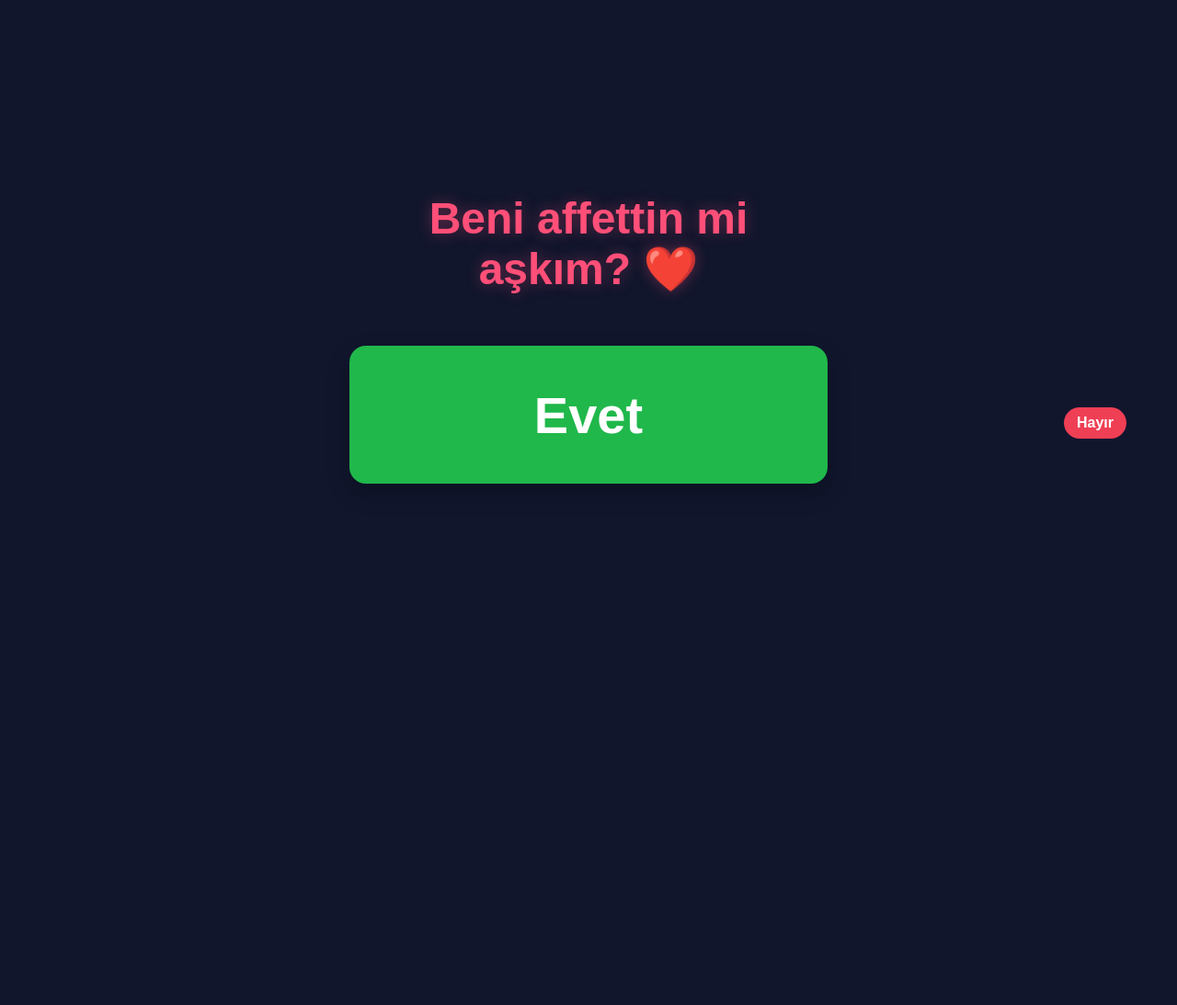
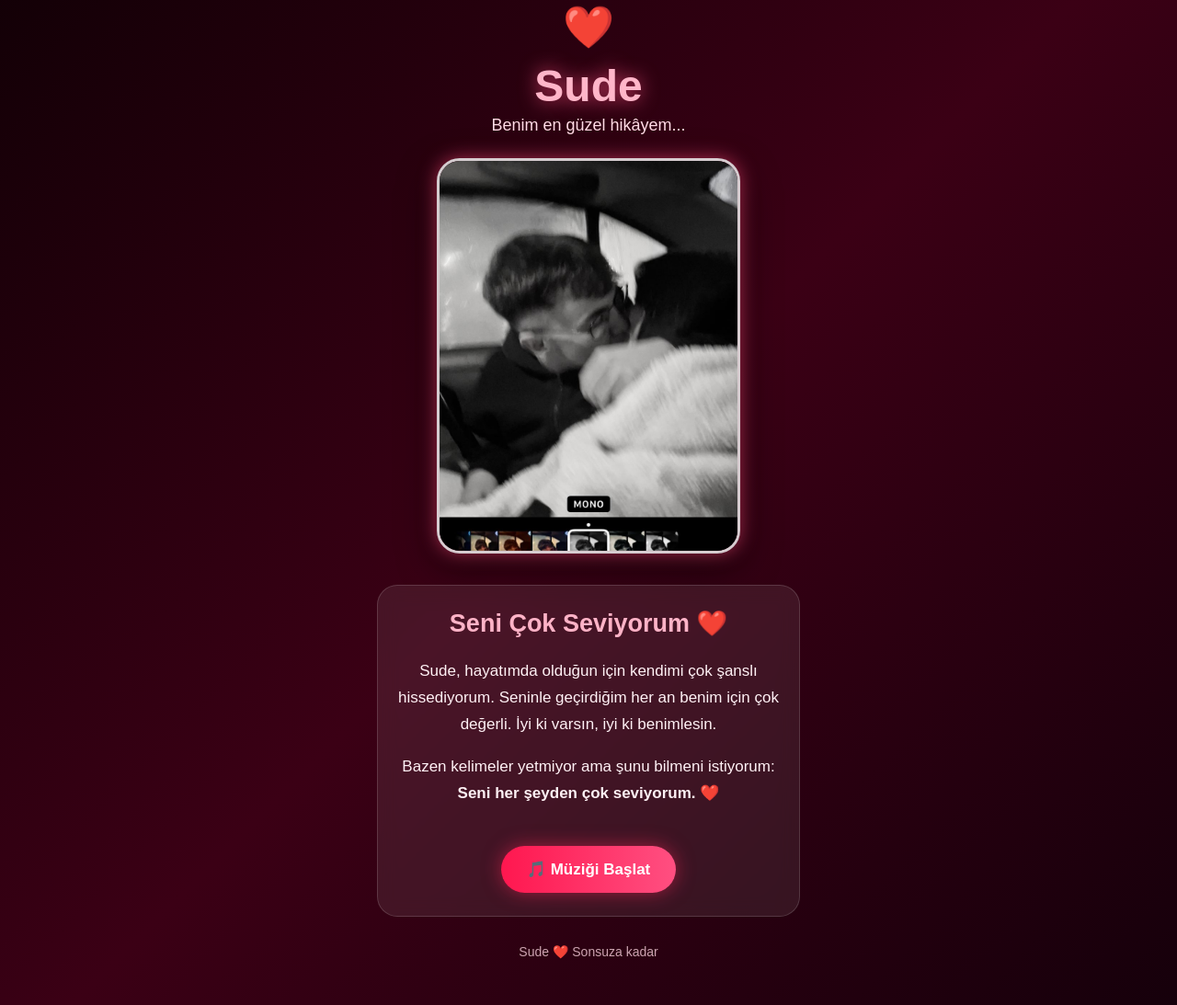
Before and after one commit to husx1m/Askim-site, a plain HTML site: page index.html in a window 1280 px wide. Shown: the part 32-1125 px from the top of the page at 92% size. Before the commit the page ends 800 px from the top, so only its background shows below. Drawn offline with Linux system fonts and the light colour scheme.

Commit message:
Update index.html

```diff
--- a/index.html
+++ b/index.html
@@ -1,112 +1,173 @@
-<!doctype html>
+<!DOCTYPE html>
 <html lang="tr">
 <head>
-<meta charset="utf-8">
-<meta name="viewport" content="width=device-width,initial-scale=1,maximum-scale=1,user-scalable=no">
-<title>Sana Bir Şey Soracağım ❤️</title>
+<meta charset="UTF-8">
+<meta name="viewport" content="width=device-width, initial-scale=1.0">
+
+<title>Sude ❤️</title>
+
 <style>
-*{box-sizing:border-box}
-html,body{margin:0;width:100%;height:100%;overflow:hidden}
-body{
-  background:#11162d;
-  color:white;
-  font-family:Arial,Helvetica,sans-serif;
-  display:flex;
-  align-items:center;
-  justify-content:center;
+* {
+    box-sizing: border-box;
 }
-.wrap{width:min(92vw,520px);text-align:center;position:relative}
-h1{
-  color:#ff4f78;
-  font-size:clamp(30px,9vw,48px);
-  margin:0 0 55px;
-  text-shadow:0 0 16px rgba(255,79,120,.35);
+
+html, body {
+    margin: 0;
+    width: 100%;
+    min-height: 100%;
+    font-family: Arial, Helvetica, sans-serif;
 }
-.yes{
-  width:100%;
-  height:150px;
-  border:0;
-  border-radius:18px;
-  background:#20b84b;
-  color:#fff;
-  font-size:clamp(34px,10vw,56px);
-  font-weight:700;
-  box-shadow:0 10px 25px rgba(0,0,0,.25);
-  cursor:pointer;
+
+body {
+    background: linear-gradient(135deg, #120006, #3b0015, #16000b);
+    color: white;
+    overflow-x: hidden;
+    text-align: center;
 }
-.no{
-  position:fixed;
-  border:0;
-  border-radius:999px;
-  background:#ef3f55;
-  color:#fff;
-  font-weight:700;
-  font-size:16px;
-  padding:8px 14px;
-  cursor:pointer;
-  z-index:5;
-  transition:left .12s ease,top .12s ease;
+
+.container {
+    width: 100%;
+    max-width: 500px;
+    margin: auto;
+    padding: 35px 20px 50px;
+    position: relative;
+    z-index: 2;
 }
-.heart{font-size:70px;animation:pulse 1s infinite}
-.final h1{margin-bottom:18px}
-.final p{font-size:22px;line-height:1.5;margin:0}
-.restart{margin-top:28px;padding:12px 22px;border:0;border-radius:12px;font-size:17px}
-@keyframes pulse{50%{transform:scale(1.12)}}
-.hidden{display:none}
+
+h1 {
+    font-size: 48px;
+    margin: 10px 0 5px;
+    color: #ffb6c9;
+    text-shadow: 0 0 20px rgba(255, 80, 130, .8);
+}
+
+.subtitle {
+    font-size: 18px;
+    color: #ffdce5;
+    margin-bottom: 25px;
+}
+
+.photo {
+    width: 100%;
+    max-width: 330px;
+    height: 430px;
+    object-fit: cover;
+    border-radius: 25px;
+    border: 3px solid rgba(255,255,255,.8);
+    box-shadow:
+        0 0 20px rgba(255,70,120,.6),
+        0 15px 40px rgba(0,0,0,.6);
+}
+
+.message {
+    margin-top: 30px;
+    background: rgba(255,255,255,.08);
+    border: 1px solid rgba(255,255,255,.15);
+    border-radius: 22px;
+    padding: 25px 20px;
+    backdrop-filter: blur(10px);
+}
+
+.message h2 {
+    color: #ffb3c7;
+    margin-top: 0;
+    font-size: 27px;
+}
+
+.message p {
+    font-size: 17px;
+    line-height: 1.7;
+    color: #fff1f5;
+}
+
+.music-button {
+    margin-top: 25px;
+    border: none;
+    border-radius: 50px;
+    padding: 15px 28px;
+    font-size: 17px;
+    font-weight: bold;
+    color: white;
+    background: linear-gradient(90deg, #ff174f, #ff4f81);
+    box-shadow: 0 0 20px rgba(255,40,90,.5);
+    cursor: pointer;
+}
+
+.music-button:active {
+    transform: scale(.95);
+}
+
+.heart {
+    position: fixed;
+    bottom: -30px;
+    font-size: 22px;
+    animation: fly 6s linear infinite;
+    opacity: .8;
+    z-index: 1;
+}
+
+@keyframes fly {
+    0% {
+        transform: translateY(0) scale(.8);
+        opacity: 0;
+    }
+
+    20% {
+        opacity: .8;
+    }
+
+    100% {
+        transform: translateY(-110vh) scale(1.4) rotate(20deg);
+        opacity: 0;
+    }
+}
+
+.footer {
+    margin-top: 30px;
+    color: #cda5b1;
+    font-size: 14px;
+}
 </style>
 </head>
+
 <body>
-<div class="wrap" id="main">
-  <h1 id="question">Beni affettin mi aşkım? ❤️</h1>
-  <button class="yes" id="yes">Evet</button>
-</div>
 
-<button class="no" id="no">Hayır</button>
+<div class="container">
 
-<div class="wrap final hidden" id="final">
-  <div class="heart">❤️</div>
-  <h1>İşte bunu duymak istiyordum!</h1>
-  <p>Seni çok seviyorum aşkım.<br>İyi ki varsın, iyi ki benimlesin. 🥹❤️</p>
-  <button class="restart" onclick="location.reload()">Başa dön</button>
-</div>
+    <div style="font-size:45px;">❤️</div>
 
-<script>
-const no = document.getElementById('no');
-const yes = document.getElementById('yes');
-const main = document.getElementById('main');
-const final = document.getElementById('final');
-const question = document.getElementById('question');
+    <h1>Sude</h1>
 
-let attempts = 0;
+    <div class="subtitle">
+        Benim en güzel hikâyem...
+    </div>
 
-function moveNo(){
-  const pad = 12;
-  const w = no.offsetWidth, h = no.offsetHeight;
-  const x = pad + Math.random() * Math.max(1, innerWidth-w-pad*2);
-  const y = pad + Math.random() * Math.max(1, innerHeight-h-pad*2);
-  no.style.left = x + 'px';
-  no.style.top = y + 'px';
-  attempts++;
-  if(attempts === 2) question.textContent = "Emin misin? 🥺";
-  if(attempts === 4) question.textContent = "Lütfeeeen? 🥹❤️";
-  if(attempts === 7) question.textContent = "Hayır diye bir seçenek yok ki 😭";
-}
-no.addEventListener('mouseenter', moveNo);
-no.addEventListener('touchstart', e => { e.preventDefault(); moveNo(); }, {passive:false});
-no.addEventListener('click', moveNo);
+    <img
+        src="Sude.jpg"
+        alt="Sude"
+        class="photo"
+    >
 
-function placeNo(){
-  no.style.left = (innerWidth - no.offsetWidth - 55) + 'px';
-  no.style.top = (innerHeight/2 + 75) + 'px';
-}
-addEventListener('resize', placeNo);
-placeNo();
+    <div class="message">
 
-yes.addEventListener('click', ()=>{
-  main.classList.add('hidden');
-  no.classList.add('hidden');
-  final.classList.remove('hidden');
-});
-</script>
-</body>
-</html>
+        <h2>Seni Çok Seviyorum ❤️</h2>
+
+        <p>
+            Sude, hayatımda olduğun için kendimi çok şanslı hissediyorum.
+            Seninle geçirdiğim her an benim için çok değerli.
+            İyi ki varsın, iyi ki benimlesin.
+        </p>
+
+        <p>
+            Bazen kelimeler yetmiyor ama şunu bilmeni istiyorum:
+            <b>Seni her şeyden çok seviyorum. ❤️</b>
+        </p>
+
+        <button class="music-button" onclick="toggleMusic()">
+            🎵 Müziği Başlat
+        </button>
+
+    </div>
+
+    <div class="footer">
+        Sude ❤️ Sonsuza kadar
```
